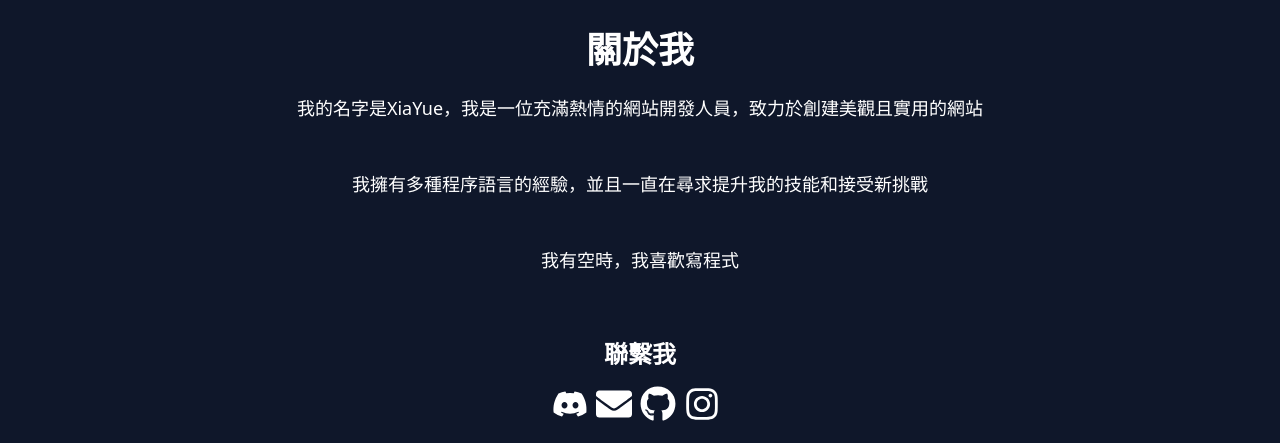
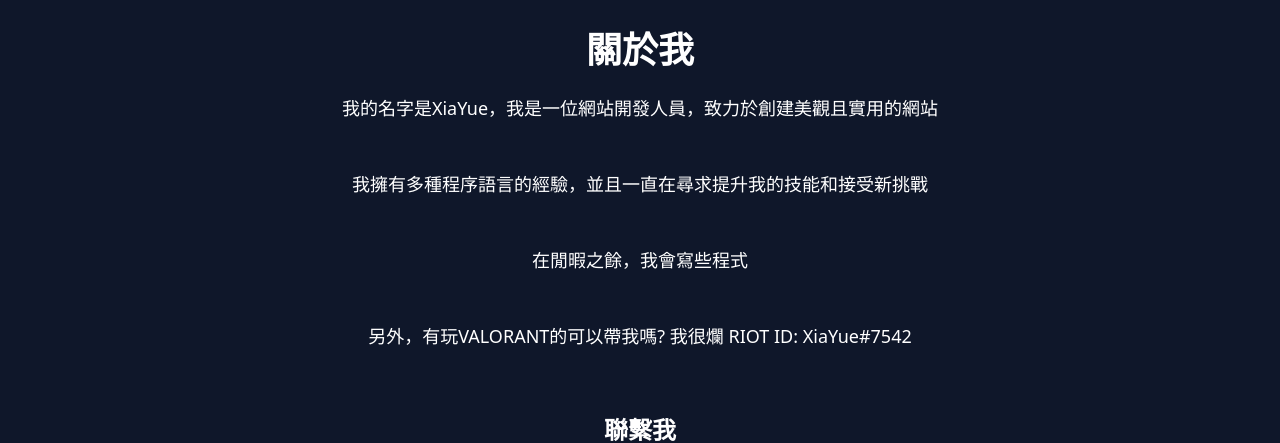
Before and after one commit to XiaYue1013/XiaYue-Main-Website, a Next.js app: page / in a window 1280 px wide. Shown: the part 850-1293 px from the top of the page. Built offline with nearby package versions, Linux system fonts and the light colour scheme.

Commit message:
Update index.js

```diff
--- a/pages/index.js
+++ b/pages/index.js
@@ -38,13 +38,16 @@ export default function Home() {
             <div className="flex flex-col items-center p-10 pt-10">
               <h1 className="text-4xl font-bold pt-10">關於我</h1>
               <p className="text-lg font-light leading-loose p-5">
-                我的名字是XiaYue，我是一位充滿熱情的網站開發人員，致力於創建美觀且實用的網站
+                我的名字是XiaYue，我是一位網站開發人員，致力於創建美觀且實用的網站
               </p>
               <p className="text-lg font-light leading-loose p-5">
                 我擁有多種程序語言的經驗，並且一直在尋求提升我的技能和接受新挑戰
               </p>
               <p className="text-lg font-light leading-loose p-5">
-                我有空時，我喜歡寫程式
+                在閒暇之餘，我會寫些程式
+              </p>
+              <p className="text-lg font-light leading-loose p-5">
+                另外，有玩VALORANT的可以帶我嗎? 我很爛 RIOT ID: XiaYue#7542
               </p>
               <div className="flex flex-col items-center mt-10">
                 <h2 className="text-2xl font-bold">聯繫我</h2>
@@ -52,7 +55,7 @@ export default function Home() {
                   <Link href='https://discord.com/users/536445172247167016/' className="text-base font-light leading-loose">
                     <FaDiscord className="mr-2 text-4xl" />
                   </Link>
-                  <Link href='mailto:support@xiayue.ml' className="text-base font-light leading-loose">
+                  <Link href='mailto:admin@xiayue.tw' className="text-base font-light leading-loose">
                     <FaEnvelope className="text-4xl mr-2" />
                   </Link>
                   <Link href='https://github.com/XiaYue1013' className="text-base font-light leading-loose">
```
